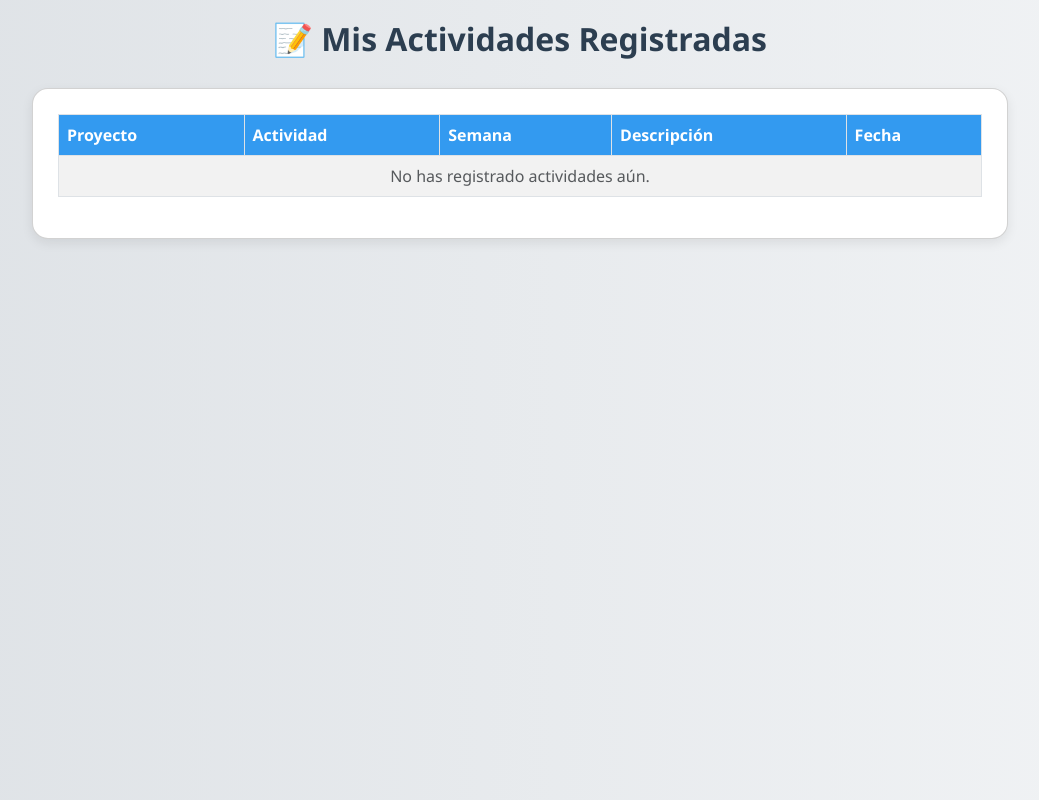
After one commit to JacktnielFD20/RRHH, a Flask app: template templates/actividades.html in a window 1280 px wide. The commit adds this page. Shown: the whole page, without its empty margins (120-1159 px from the left). Run offline with Flask 3, Linux system fonts and the light colour scheme; the template is opened without the code that fills it, so the values that code supplies are empty.

Commit message:
Parte 2 de diseño del proyecto

```diff
--- a/app.py
+++ b/app.py
@@ -315,7 +315,5 @@ def ver_avances():
     return render_template('ver_avances.html', avances=avances, proyectos=proyectos, empleados=empleados)
 
 
-
-
 if __name__ == '__main__':
     app.run(debug=True)
--- /dev/null
+++ b/templates/actividades.html
@@ -0,0 +1,70 @@
+<!DOCTYPE html>
+<html lang="es">
+<head>
+  <meta charset="UTF-8">
+  <title>Mis Actividades</title>
+  <meta name="viewport" content="width=device-width, initial-scale=1">
+  <link href="https://cdn.jsdelivr.net/npm/bootstrap@5.3.0/dist/css/bootstrap.min.css" rel="stylesheet">
+  <style>
+    body {
+      background: linear-gradient(to right, #dee2e6, #f1f3f5);
+      font-family: 'Segoe UI', sans-serif;
+      padding: 20px;
+      min-height: 100vh;
+    }
+    .container {
+      max-width: 1000px;
+      margin: auto;
+    }
+    .card {
+      border-radius: 16px;
+      box-shadow: 0 4px 12px rgba(0,0,0,0.08);
+      background: white;
+      padding: 25px;
+      margin-top: 30px;
+    }
+    h2 {
+      text-align: center;
+      font-weight: bold;
+      color: #2c3e50;
+    }
+    .table th {
+      background-color: #339af0;
+      color: white;
+    }
+  </style>
+</head>
+<body>
+  <div class="container">
+    <h2>📝 Mis Actividades Registradas</h2>
+    <div class="card">
+      <table class="table table-striped table-bordered align-middle">
+        <thead>
+          <tr>
+            <th>Proyecto</th>
+            <th>Actividad</th>
+            <th>Semana</th>
+            <th>Descripción</th>
+            <th>Fecha</th>
+          </tr>
+        </thead>
+        <tbody>
+          {% for act in actividades %}
+            <tr>
+              <td>{{ act.proyecto }}</td>
+              <td>{{ act.actividad }}</td>
+              <td>{{ act.semana }}</td>
+              <td>{{ act.descripcion }}</td>
+              <td>{{ act.fecha }}</td>
+            </tr>
+          {% else %}
+            <tr>
+              <td colspan="5" class="text-center text-muted">No has registrado actividades aún.</td>
+            </tr>
+          {% endfor %}
+        </tbody>
+      </table>
+    </div>
+  </div>
+</body>
+</html>
```
Also changed, not shown: templates/ver_avances.html (+13 -20 lines), database.db.
